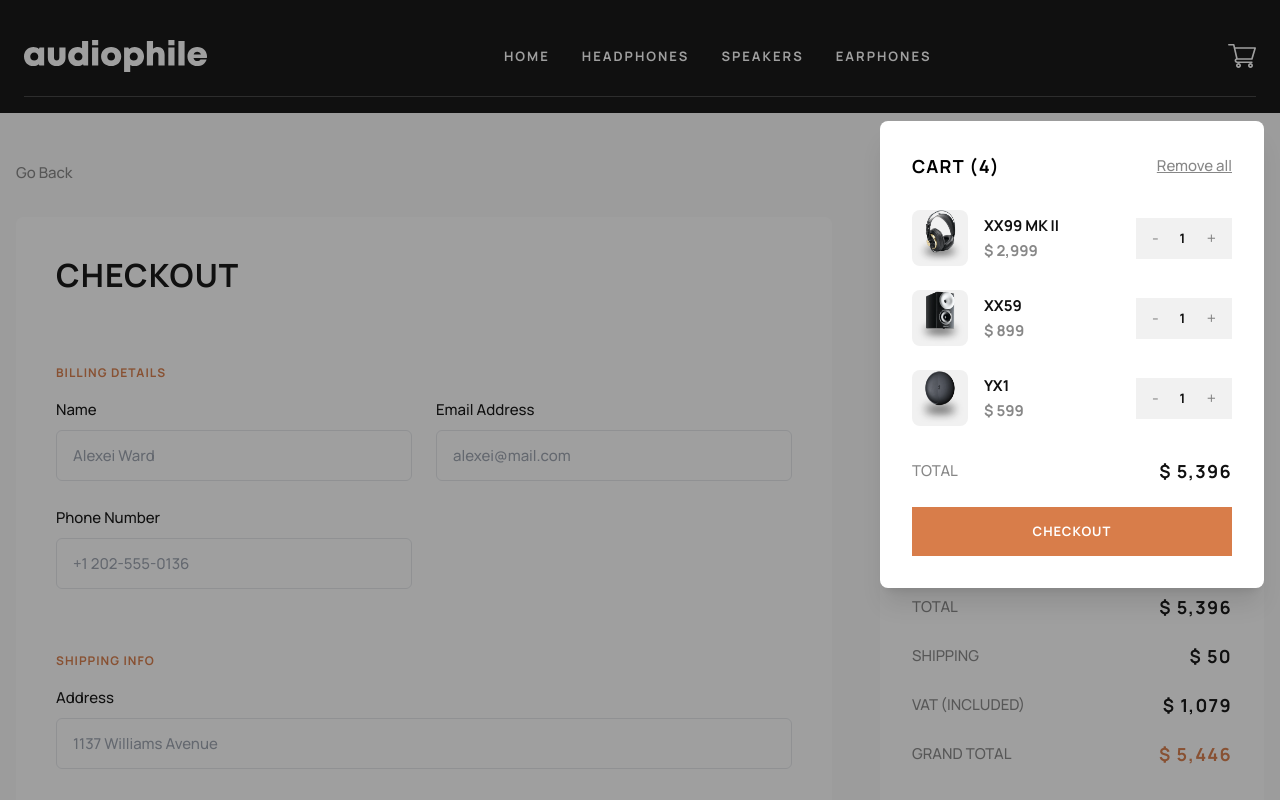
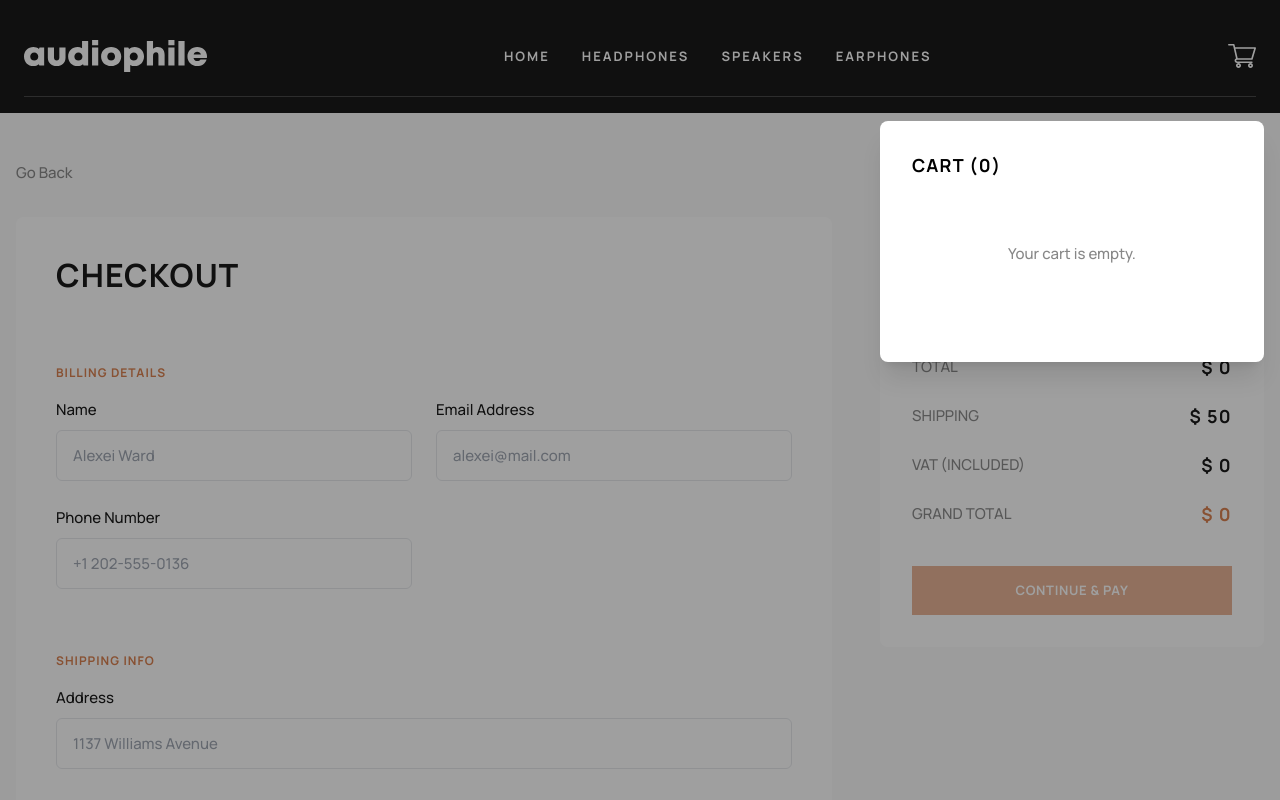
Before and after one commit to krepinnegga/audiophile, a React (Vite) app: page /checkout in a window 1280 px wide. Both pictures are taken after a click on the button 1242 px from the left and 56 px from the top of the page. Shown: the top 800 px of the page. Built offline with nearby package versions, Linux system fonts and the light colour scheme.

Commit message:
complete implementation

```diff
--- a/src/components/CartModal.tsx
+++ b/src/components/CartModal.tsx
@@ -1,83 +1,63 @@
 import { Link } from 'react-router-dom';
-import headphonesImage from '../assets/shared/desktop/image-category-thumbnail-headphones.png';
-import speakersImage from '../assets/shared/desktop/image-category-thumbnail-speakers.png';
-import earphonesImage from '../assets/shared/desktop/image-category-thumbnail-earphones.png';
-import { useState } from 'react';
-
-const mockCartItems = [
-  {
-    id: 'xx99-mark-two-headphones',
-    name: 'XX99 MK II',
-    price: 2999,
-    quantity: 1,
-    image: headphonesImage,
-  },
-  {
-    id: 'xx59-headphones',
-    name: 'XX59',
-    price: 899,
-    quantity: 2,
-    image: speakersImage,
-  },
-  {
-    id: 'yx1-earphones',
-    name: 'YX1',
-    price: 599,
-    quantity: 1,
-    image: earphonesImage,
-  },
-];
-
-const total = mockCartItems.reduce(
-  (acc, item) => acc + item.price * item.quantity,
-  0
-);
-const cartCount = mockCartItems.reduce((acc, item) => acc + item.quantity, 0);
+import { useCartStore } from '../store/cartStore';
+import speaker from '../assets/product-zx9-speaker/desktop/image-product.jpg';
 
 interface CartModalProps {
   onClose: () => void;
 }
 
 const CartModal = ({ onClose }: CartModalProps) => {
-  const [quantity, setQuantity] = useState(1);
+  const { items, clearCart, getTotal, getCartCount, updateQuantity } =
+    useCartStore();
+  const total = getTotal();
+  const cartCount = getCartCount();
+
   return (
     <>
-      {/* Overlay */}
       <div
         className='fixed inset-0 bg-black/40 z-40'
         onClick={onClose}
         aria-hidden='true'
       />
 
-      {/* Modal */}
       <div className='absolute top-full mt-6 right-5 md:right-4 bg-white rounded-lg shadow-xl p-8 w-[90%] max-w-sm z-50'>
-        {/* Header */}
         <div className='flex justify-between items-center mb-8'>
           <h2 className='text-h6 text-[#000000] uppercase'>
             Cart ({cartCount})
           </h2>
+          {cartCount > 0 && (
             <button
+              onClick={clearCart}
               className='body text-black/50 underline hover:text-primary transition-colors'
               aria-label='Remove all items from cart'
             >
               Remove all
             </button>
+          )}
         </div>
 
         {/* Items */}
         {cartCount > 0 ? (
-          <div className='flex flex-col gap-6 mb-8'>
-            {mockCartItems.map(item => (
-              <div key={item.id} className='flex items-center justify-between'>
+          <div className='flex flex-col gap-6 mb-8 max-h-60 overflow-y-auto'>
+            {items.map(item => {
+              const Image = new URL(
+                `../assets/product-${item.slug}/desktop/image-product.jpg`,
+                import.meta.url
+              ).href;
+              return (
+                <div
+                  key={item.id}
+                  className='flex items-center justify-between'
+                >
                   <div className='flex items-center gap-4'>
                     <img
-                    src={item.image}
+                      src={Image}
                       alt={item.name}
-                    className='w-14 h-14 bg-gray-light rounded-lg'
+                      className='w-16 h-16 rounded-lg'
                     />
                     <div>
                       <p className='font-bold text-body text-black'>
-                      {item.name}
+                        {item.name.replace(' Headphones', '')}
                       </p>
                       <p className='font-bold text-body text-black/50'>
                         $ {item.price.toLocaleString()}
@@ -86,21 +66,24 @@ const CartModal = ({ onClose }: CartModalProps) => {
                   </div>
                   <div className='bg-gray-light flex items-center justify-between w-24 p-2 text-center'>
                     <button
-                    onClick={() => setQuantity(q => Math.max(1, q - 1))}
                       className='text-black/50 hover:text-primary px-2'
+                      onClick={() => updateQuantity(item.id, item.quantity - 1)}
                     >
                       -
                     </button>
-                  <span className='text-black text-subtitle'>{quantity}</span>
+                    <span className='text-black text-subtitle font-bold'>
+                      {item.quantity}
+                    </span>
                     <button
-                    onClick={() => setQuantity(q => q + 1)}
                       className='text-black/50 hover:text-primary px-2'
+                      onClick={() => updateQuantity(item.id, item.quantity + 1)}
                     >
                       +
                     </button>
                   </div>
                 </div>
-            ))}
+              );
+            })}
           </div>
         ) : (
           <p className='text-center text-black/50 body my-16'>
@@ -108,22 +91,18 @@ const CartModal = ({ onClose }: CartModalProps) => {
           </p>
         )}
 
-        {/* Total */}
+        {cartCount > 0 && (
+          <>
             <div className='flex justify-between items-center mb-6'>
               <p className='body text-black/50 uppercase'>Total</p>
               <p className='text-h6 text-black'>$ {total.toLocaleString()}</p>
             </div>
 
-        {/* Checkout Button - Updated to take full width */}
-        <div className='w-full'>
-          <Link
-            to='/checkout'
-            className='btn-1 w-full text-center block'
-            onClick={onClose}
-          >
-            CHECKOUT
+            <Link to='/checkout' className='block w-full' onClick={onClose}>
+              <button className='btn-1 w-full text-center'>CHECKOUT</button>
             </Link>
-        </div>
+          </>
+        )}
       </div>
     </>
   );
--- a/src/components/Navbar.tsx
+++ b/src/components/Navbar.tsx
@@ -1,9 +1,10 @@
 import { Link, useLocation } from 'react-router-dom';
 import Logo from '@/assets/shared/desktop/logo.svg';
-import Cart from '@/assets/shared/desktop/icon-cart.svg';
+import CartIcon from '@/assets/shared/desktop/icon-cart.svg';
 import { Menu, X } from 'lucide-react';
 import { useState, useEffect } from 'react';
 import CartModal from './CartModal';
+import { useCartStore } from '../store/cartStore';
 
 const navLinks = [
   { name: 'HOME', to: '/' },
@@ -16,6 +17,7 @@ const Navbar = () => {
   const location = useLocation();
   const [mobileMenuOpen, setMobileMenuOpen] = useState(false);
   const [isCartOpen, setIsCartOpen] = useState(false);
+  const cartCount = useCartStore(state => state.getCartCount());
 
   useEffect(() => {
     const originalStyle = window.getComputedStyle(document.body).overflow;
@@ -58,10 +60,15 @@ const Navbar = () => {
                 ))}
               </div>
               <button
-                className='flex items-center'
+                className='flex items-center relative'
                 onClick={() => setIsCartOpen(!isCartOpen)}
               >
-                <img src={Cart} alt='' className='h-6' />
+                <img src={CartIcon} alt='' className='h-6' />
+                {cartCount > 0 && (
+                  <span className='absolute -top-2 -right-3 bg-primary text-white text-[10px] rounded-full h-5 w-5 flex items-center justify-center font-bold'>
+                    {cartCount}
+                  </span>
+                )}
               </button>
             </div>
             <div className='w-full h-px bg-white opacity-20' />
@@ -89,10 +96,15 @@ const Navbar = () => {
             <div className='flex-grow'></div>
 
             <button
-              className='flex items-center'
+              className='flex items-center relative'
               onClick={() => setIsCartOpen(!isCartOpen)}
             >
-              <img src={Cart} alt='' className='h-6' />
+              <img src={CartIcon} alt='' className='h-6' />
+              {cartCount > 0 && (
+                <span className='absolute -top-2 -right-3 bg-primary text-white text-[10px] rounded-full h-5 w-5 flex items-center justify-center font-bold'>
+                  {cartCount}
+                </span>
+              )}
             </button>
           </div>
 
--- a/src/pages/Checkout/index.tsx
+++ b/src/pages/Checkout/index.tsx
@@ -4,38 +4,11 @@ import { useForm } from 'react-hook-form';
 import { z } from 'zod';
 import { zodResolver } from '@hookform/resolvers/zod';
 import { useNavigate } from 'react-router-dom';
-import headphonesImage from '../../assets/shared/desktop/image-category-thumbnail-headphones.png';
-import speakersImage from '../../assets/shared/desktop/image-category-thumbnail-speakers.png';
-import earphonesImage from '../../assets/shared/desktop/image-category-thumbnail-earphones.png';
 import IconCashOnDelivery from '../../assets/checkout/icon-cash-on-delivery.svg';
 import OrderSuccessModal from '../../components/OrderSuccessModal';
+import { useCartStore } from '../../store/cartStore';
 
-const cartItems = [
-  {
-    id: 'xx99-mark-two-headphones',
-    name: 'XX99 MK II',
-    price: 2999,
-    quantity: 1,
-    image: headphonesImage,
-  },
-  {
-    id: 'xx59-headphones',
-    name: 'XX59',
-    price: 899,
-    quantity: 2,
-    image: speakersImage,
-  },
-  {
-    id: 'yx1-earphones',
-    name: 'YX1',
-    price: 599,
-    quantity: 1,
-    image: earphonesImage,
-  },
-];
-const SHIPPING = 50;
-const VAT = 1079;
-const GRAND_TOTAL = 5446;
+const SHIPPING_COST = 50;
 
 const schema = z
   .object({
@@ -47,8 +20,8 @@ const schema = z
     city: z.string().min(2, 'Required'),
     country: z.string().min(2, 'Required'),
     payment: z.enum(['e-Money', 'Cash on Delivery']),
-    eMoneyNumber: z.string().optional(),
-    eMoneyPin: z.string().optional(),
+    eMoneyNumber: z.string().min(4, 'Required').optional(),
+    eMoneyPin: z.string().min(2, 'Required').optional(),
   })
   .superRefine((data, ctx) => {
     if (data.payment === 'e-Money') {
@@ -74,6 +47,10 @@ type FormData = z.infer<typeof schema>;
 const Checkout = () => {
   const [showModal, setShowModal] = useState<boolean>(false);
   const navigate = useNavigate();
+  const { items, getTotal, getVat, getGrandTotal } = useCartStore();
+  const total = getTotal();
+  const vat = getVat();
+  const grandTotal = getGrandTotal();
   const {
     register,
     handleSubmit,
@@ -463,16 +440,16 @@ const Checkout = () => {
             <div className='bg-white rounded-lg p-6 md:p-8 flex flex-col gap-6 h-fit'>
               <h2 className='subtitle uppercase mb-4'>Summary</h2>
               <div className='flex flex-col gap-6'>
-                {cartItems.map(item => (
-                  <div key={item.id} className='flex  items-center gap-4'>
+                {items.map(item => (
+                  <div key={item.id} className='flex items-center gap-4'>
                     <img
-                      src={item.image}
+                      src={item.image.mobile}
                       alt={item.name}
-                      className='w-16 h-16 bg-gray-light rounded-lg'
+                      className='w-16 h-16 rounded-lg'
                     />
                     <div className='flex-1'>
                       <p className='font-bold text-black text-body'>
-                        {item.name}
+                        {item.name.replace(' Headphones', '')}
                       </p>
                       <p className='font-bold text-black/50 text-body'>
                         $ {item.price.toLocaleString()}
@@ -486,25 +463,22 @@ const Checkout = () => {
               </div>
               <div className='flex justify-between items-center mt-4'>
                 <p className='body text-black/50 uppercase'>Total</p>
+                <p className='h6 text-black'>$ {total.toLocaleString()}</p>
+              </div>
+              <div className='flex justify-between items-center'>
+                <p className='body text-black/50 uppercase'>Shipping</p>
                 <p className='h6 text-black'>
-                  ${' '}
-                  {cartItems
-                    .reduce((acc, item) => acc + item.price * item.quantity, 0)
-                    .toLocaleString()}
+                  $ {SHIPPING_COST.toLocaleString()}
                 </p>
               </div>
               <div className='flex justify-between items-center'>
-                <p className='body text-black/50 uppercase'>Shipping</p>
-                <p className='h6 text-black'>$ {SHIPPING.toLocaleString()}</p>
-              </div>
-              <div className='flex justify-between items-center'>
                 <p className='body text-black/50 uppercase'>VAT (Included)</p>
-                <p className='h6 text-black'>$ {VAT.toLocaleString()}</p>
+                <p className='h6 text-black'>$ {vat.toLocaleString()}</p>
               </div>
               <div className='flex justify-between items-center mb-4'>
                 <p className='body text-black/50 uppercase'>Grand Total</p>
                 <p className='h6 text-primary'>
-                  $ {GRAND_TOTAL.toLocaleString()}
+                  $ {grandTotal.toLocaleString()}
                 </p>
               </div>
               <button
--- /dev/null
+++ b/src/store/cartStore.ts
@@ -0,0 +1,81 @@
+import { create } from 'zustand';
+import { persist } from 'zustand/middleware';
+import type { Product } from '../types';
+
+export interface CartItem extends Product {
+  quantity: number;
+}
+
+interface CartState {
+  items: CartItem[];
+  addItem: (product: Product, quantity: number) => void;
+  removeItem: (productId: number) => void;
+  updateQuantity: (productId: number, newQuantity: number) => void;
+  clearCart: () => void;
+  getCartCount: () => number;
+  getTotal: () => number;
+  getVat: () => number;
+  getGrandTotal: () => number;
+}
+
+const SHIPPING_COST = 50;
+
+export const useCartStore = create<CartState>()(
+  persist(
+    (set, get) => ({
+      items: [],
+      addItem: (product, quantity) =>
+        set(state => {
+          const existingItem = state.items.find(item => item.id === product.id);
+          if (existingItem) {
+            const updatedItems = state.items.map(item =>
+              item.id === product.id
+                ? { ...item, quantity: item.quantity + quantity }
+                : item
+            );
+            return { items: updatedItems };
+          } else {
+            const newItem: CartItem = { ...product, quantity };
+            return { items: [...state.items, newItem] };
+          }
+        }),
+      removeItem: productId =>
+        set(state => ({
+          items: state.items.filter(item => item.id !== productId),
+        })),
+      updateQuantity: (productId, newQuantity) =>
+        set(state => {
+          if (newQuantity < 1) {
+            return { items: state.items.filter(item => item.id !== productId) };
+          }
+          return {
+            items: state.items.map(item =>
+              item.id === productId ? { ...item, quantity: newQuantity } : item
+            ),
+          };
+        }),
+      clearCart: () => set({ items: [] }),
+      getCartCount: () => {
+        return get().items.reduce((total, item) => total + item.quantity, 0);
+      },
+      getTotal: () => {
+        return get().items.reduce(
+          (total, item) => total + item.price * item.quantity,
+          0
+        );
+      },
+      getVat: () => {
+        return get().getTotal() * 0.2;
+      },
+      getGrandTotal: () => {
+        const total = get().getTotal();
+        if (total === 0) return 0;
+        const vat = get().getVat();
+        return total + SHIPPING_COST + vat;
+      },
+    }),
+    {
+      name: 'cart-storage',
+    }
+  )
+);
```
Also changed, not shown: src/pages/ProductDetails/index.tsx (+12 -2 lines), src/assets/preview.jpg (added), 1 other file (tests, documents, lock files or other folders). Lines whose indentation alone changed are shown as unchanged.
